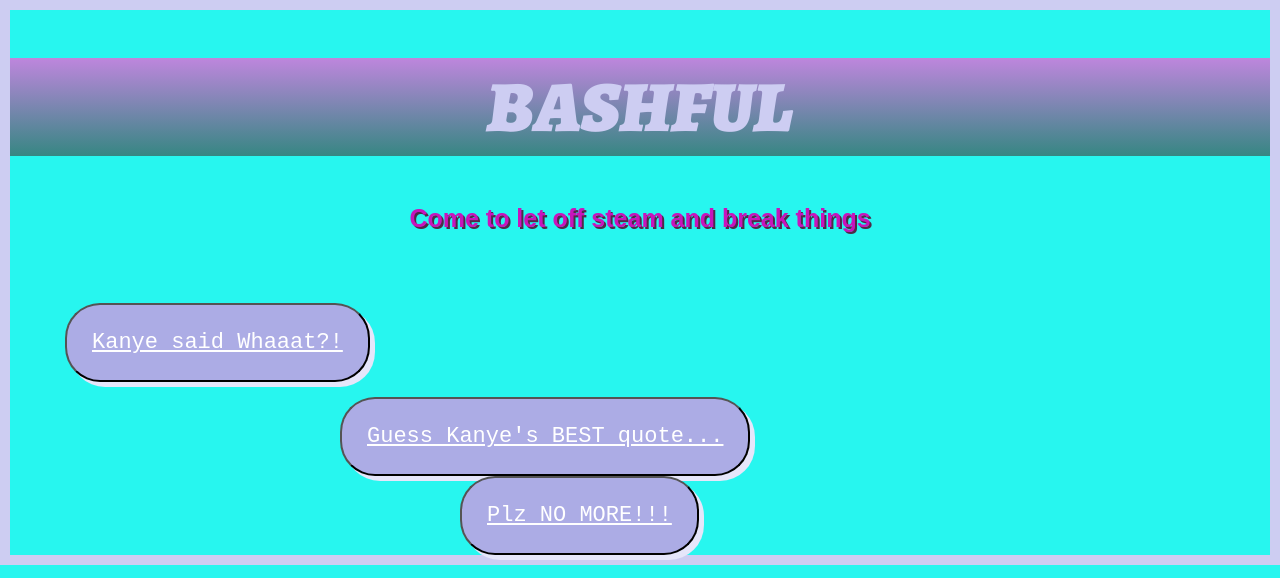
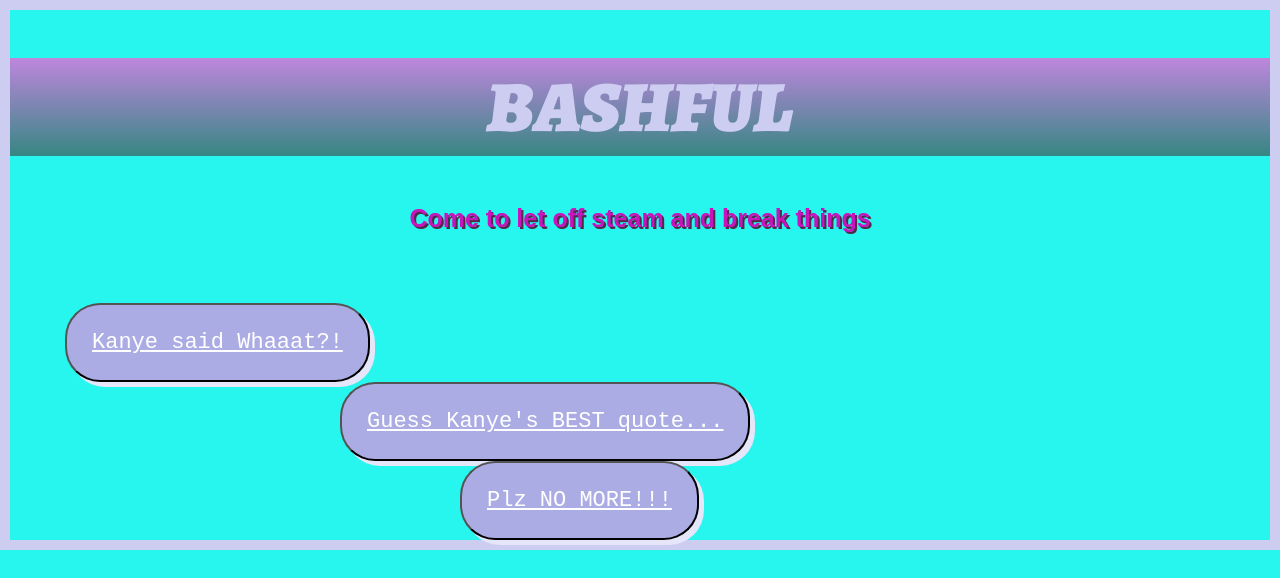
Before and after one commit to Shatawni/MVP-RageRoom, a website: page public/index.html in a window 1280 px wide. Shown: the top 578 px of the page. Drawn offline with nearby package versions, Linux system fonts and the light colour scheme; grey boxes are pictures that could not be loaded; a web font is replaced by a local one.

Commit message:
Added more css styling to my html file

```diff
--- a/public/index.css
+++ b/public/index.css
@@ -69,7 +69,7 @@
   cursor: grab;
   margin-top: 70px;
   margin-left: 55px;
-  margin-bottom: 15px;
+  /* margin-bottom: 15px; */
   padding: 25px;
   font-size: 22px;
   font-family: monospace;
@@ -77,9 +77,6 @@
 }
 
 #bestQuote {
-  display: flex;
-  flex-wrap: wrap;
-  justify-content: center;
   text-decoration: underline;
   background-color: rgb(172, 172, 229);
   color: #ffffff;
@@ -93,9 +90,6 @@
 }
 
 #refreshBtn {
-  display: flex;
-  flex-wrap: wrap;
-  justify-content: right;
   text-decoration: underline;
   background-color: rgb(172, 172, 229);
   color: #ffffff;
```
